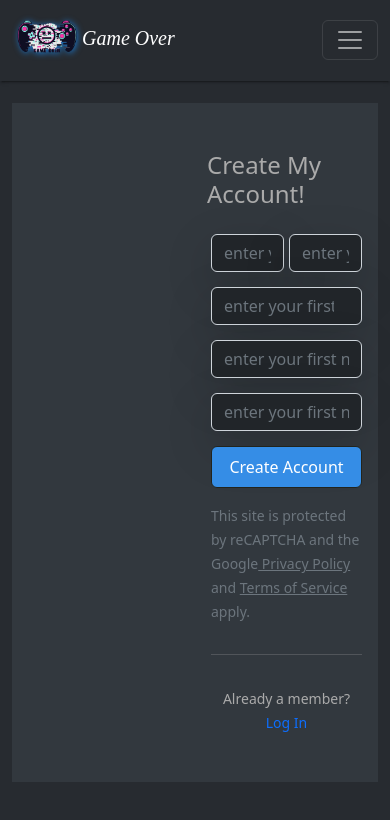
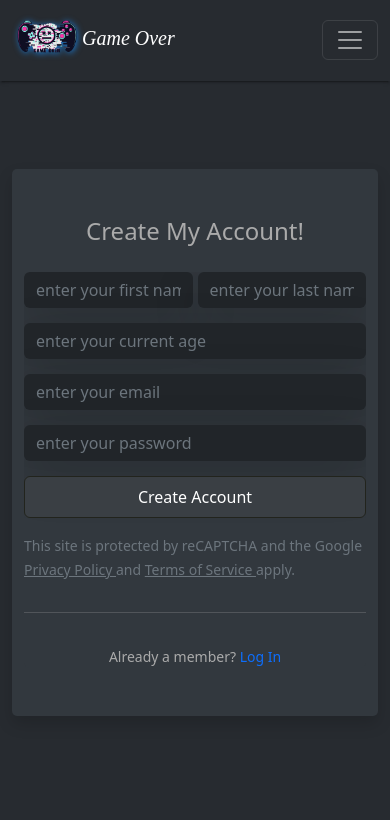
Before and after one commit to Shazly99/game-over, a React (Create React App) app: page /register in a window 390 px wide. Shown: the top 820 px of the page. Built offline with nearby package versions, Linux system fonts and the light colour scheme.

Commit message:
Game_Over

```diff
--- a/src/Layouts/AuthLayout.jsx
+++ b/src/Layouts/AuthLayout.jsx
@@ -12,13 +12,13 @@ function AuthLayout() {
       <Component.AuthNav />
 
       <Container className='auth__img__form vh-100 d-flex justify-content-center align-items-center'>
-        <Row className=' g-0 auth__form'>
-          <Col className='auth__left'>
+        <Row className=' g-0 shadow auth__form'>
+          <Col sm={0} className='auth__left'>
             <Figure.Image
               src={Img.Cover} className='auth_image w-100 h-100'
             />
           </Col>
-          <Col className='auth__right'>
+          <Col md={6} sm={12} className='auth__right'>
             <Outlet></Outlet>
           </Col>
         </Row>
--- a/src/Styles/App.scss
+++ b/src/Styles/App.scss
@@ -50,11 +50,15 @@
  }
 
  //Auth Layout
+.auth__img__form{
 
- .auth__form {
-    background-color: $bg-dark-sm !important;
-    transition: all 5s !important;
- }
+   .auth__form {
+      background-color: $bg-dark-sm !important;
+      transition: all 2s !important;
+      border-radius: 5px !important;
+      overflow: hidden;
+   }
+}
 
 
  .auth {
@@ -128,10 +132,14 @@
        display: none !important;
     }
 
-    .auth__left {
+    .auth__right {
        width: 100% !important;
     }
-
+    .auth__img__form{
+       .auth__form {
+         width: 100% !important;
+       }
+    }
     .container {
        width: 100% !important;
     }
--- a/src/Styles/index.scss
+++ b/src/Styles/index.scss
@@ -26,7 +26,6 @@ input{
 .container-xxl {
     max-width: 88% !important;
 }
-
 ::-webkit-scrollbar{
     width: 4px;
   }
--- a/src/components/Auth/SignIn/SignIn.jsx
+++ b/src/components/Auth/SignIn/SignIn.jsx
@@ -35,7 +35,7 @@ function SignIn() {
     <>
       <Container className="auth py-5">
         <img className='auth__logo ' src={Img.Logo} alt="" />
-        <h1 className='auth__header'>Log in to GameOver</h1>
+        <h1 className='auth__header my-3'>Log in to GameOver</h1>
         <Formik
           initialValues={{ first_name: '', last_name: '', age: '', email: '', password: '' }}
           onSubmit={values => {
@@ -47,20 +47,7 @@ function SignIn() {
         >
           {SignInForm}
         </Formik>
-  {/*       <Form className='auth__form'>
-          <Form.Control type='email' className='w-100' placeholder='Email' />
-          <Form.Control type='password' placeholder='Password' />
-          <button className="btn btn-primary btn-user btn-block w-100 py-2">Login</button>
-          <hr className='auth__divid' />
 
-          <div className="text-center d-flex flex-column">
-            <a className="small a2 cursor" onClick={() => (alert('ههه اعمل اكونت جديد'))}>Forgot Password?</a>
-            <div>
-              <span className="small">Not a member yet? </span>
-              <Link to={'/register'} className="small a2"  > Create Account </Link>
-            </div>
-          </div>
-        </Form> */}
 
       </Container>
     </>
--- a/src/components/Auth/SignIn/validationForm.jsx
+++ b/src/components/Auth/SignIn/validationForm.jsx
@@ -8,21 +8,17 @@ export default function SignInForm(e) {
   console.log(e);
     return <form className='auth__form' onSubmit={e.handleSubmit}>
       <div>
-      <Field name="email" type="email" size='xl' className={` ${e.errors.email && e.touched.email && 'is-invalid'}   ${e.values.email && 'is-valid'}  form-control d-block   bg-dark   shadow-lg`} placeholder='enter your first name ' />
+      <Field name="email" type="email" size='xl' className={` ${e.errors.email && e.touched.email && 'is-invalid'}   ${e.values.email && 'is-valid'}  py-2 form-control    bg-dark border-0   shadow-lg`} placeholder='enter your email '  />
           <ErrorMessage name='email' component="div" render={msg => <div className='text-danger'>{msg}</div>} />
       </div>
 
       <div>
-      <Field name="password" type="password" size='xl' className={` ${e.errors.password && e.touched.password && 'is-invalid'}   ${e.values.password && 'is-valid'}  form-control d-block   bg-dark   shadow-lg`} placeholder='enter your first name ' />
+      <Field name="password" type="password" size='xl' className={` ${e.errors.password && e.touched.password && 'is-invalid'}   ${e.values.password && 'is-valid'} py-2 form-control border-0  bg-dark   shadow-lg`} placeholder='enter your password' />
           <ErrorMessage name='password' component="div" render={msg => <div className='text-danger'>{msg}</div>} />
       </div>
 
-      <button  type='submit'  className="btn btn-primary btn-user btn-block w-100 py-2">Create Account</button>
-      <div>
-        <span className='text-muted small'>This site is protected by reCAPTCHA and the Google
-          <a href="https://policies.google.com/privacy" className="text-secondary link">  Privacy Policy   </a>
-          and <a href="https://policies.google.com/terms" className="text-secondary link">Terms of Service  </a>  apply.</span>
-      </div>
+      <button  type='submit'  className="btn btn-primary btn-user btn-block w-100 py-2">Login</button>
+
       <hr className='auth__divid' />
 
       <div className="text-center">
--- a/src/components/Auth/SignUp/validationForm.jsx
+++ b/src/components/Auth/SignUp/validationForm.jsx
@@ -5,31 +5,31 @@ import { Link } from 'react-router-dom';
 
 export default function SignUpForm(e) {
 
-  return <form className='auth__form' onSubmit={e.handleSubmit}>
+  return <form className='auth__form ' onSubmit={e.handleSubmit}>
     <div className=' auth__username d-flex flex-row justify-content-between '>
       <div className='  w-100'>
-        <Field name="first_name" type="text" size='sm' className={`form-control bg-dark      shadow-lg ${e.errors.first_name && e.touched.first_name && 'is-invalid'}   ${e.values.first_name && 'is-valid'}  `} placeholder='enter your first name ' />
+        <Field name="first_name" type="text" size='sm' className={`form-control bg-dark      shadow-lg ${e.errors.first_name && e.touched.first_name && 'is-invalid'}   ${e.values.first_name && 'is-valid'} border-0 `} placeholder='enter your first name ' />
         <ErrorMessage name='first_name' component="div" render={msg => <div className='text-danger'>{msg}</div>} />
       </div>
 
       <div className='  w-100'>
-        <Field name="last_name" type="text" size='sm' className={` ${e.errors.last_name && e.touched.last_name && 'is-invalid'}   ${e.values.last_name && 'is-valid'}  form-control d-block   bg-dark   shadow-lg`} placeholder='enter your first name ' />
+        <Field name="last_name" type="text" size='sm' className={` ${e.errors.last_name && e.touched.last_name && 'is-invalid'}   ${e.values.last_name && 'is-valid'}  form-control d-block   bg-dark   shadow-lg border-0`} placeholder='enter your last name ' />
         <ErrorMessage name='last_name' component="div" render={msg => <div className='text-danger'>{msg}</div>} />
       </div>
     </div>
 
     <div>
-    <Field name="age" type="number" size='sm' className={` ${e.errors.age && e.touched.age && 'is-invalid'}   ${e.values.age && 'is-valid'}  form-control d-block   bg-dark   shadow-lg`} placeholder='enter your first name ' />
+    <Field name="age" type="number" size='sm' className={` ${e.errors.age && e.touched.age && 'is-invalid'}   ${e.values.age && 'is-valid'}  form-control d-block   bg-dark border-0   shadow-lg`} placeholder='enter your current age ' />
         <ErrorMessage name='age' component="div" render={msg => <div className='text-danger'>{msg}</div>} />
     </div>
 
     <div>
-    <Field name="email" type="email" size='sm' className={` ${e.errors.email && e.touched.email && 'is-invalid'}   ${e.values.email && 'is-valid'}  form-control d-block   bg-dark   shadow-lg`} placeholder='enter your first name ' />
+    <Field name="email" type="email" size='sm' className={` ${e.errors.email && e.touched.email && 'is-invalid'}   ${e.values.email && 'is-valid'}  form-control d-block   bg-dark  border-0 shadow-lg`} placeholder='enter your email ' />
         <ErrorMessage name='email' component="div" render={msg => <div className='text-danger'>{msg}</div>} />
     </div>
 
     <div>
-    <Field name="password" type="password" size='sm' className={` ${e.errors.password && e.touched.password && 'is-invalid'}   ${e.values.password && 'is-valid'}  form-control d-block   bg-dark   shadow-lg`} placeholder='enter your first name ' />
+    <Field name="password" type="password" size='sm' className={` ${e.errors.password && e.touched.password && 'is-invalid'}   ${e.values.password && 'is-valid'}  form-control d-block  border-0 bg-dark   shadow-lg`} placeholder='enter your password' />
         <ErrorMessage name='password' component="div" render={msg => <div className='text-danger'>{msg}</div>} />
     </div>
 
--- a/src/components/GameDetails/details.scss
+++ b/src/components/GameDetails/details.scss
@@ -1,15 +1,18 @@
+.details__btn-group{
+
+
     .btn-primary {
-
-    // background-image: -webkit-gradient(linear, left top, left bottom, from(#358de6), color-stop(40%, #358de6), to(#2174b9));
          background-color: #358de6 !important;
         background-repeat: no-repeat;
         -webkit-filter: none;
         filter: none;
-    // font-size: 1rem !important;
         &:hover {
             background-image: linear-gradient(#358de6, #358de6 40%, #2174b9);
         }
     }
+}
+
+
 
 .gameprofile_background {
     background-size: cover;
```
Lines whose indentation alone changed are shown as unchanged.
